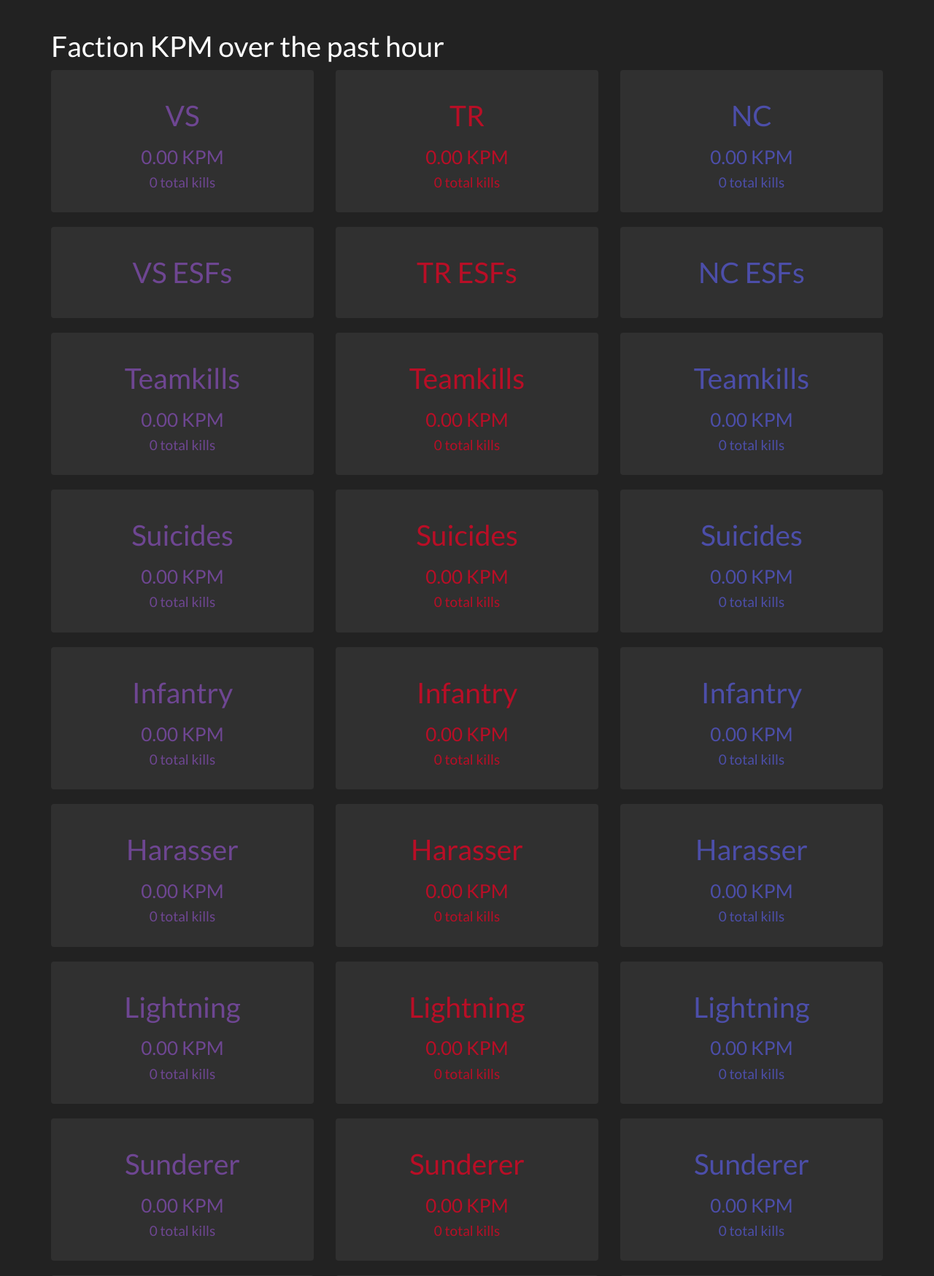
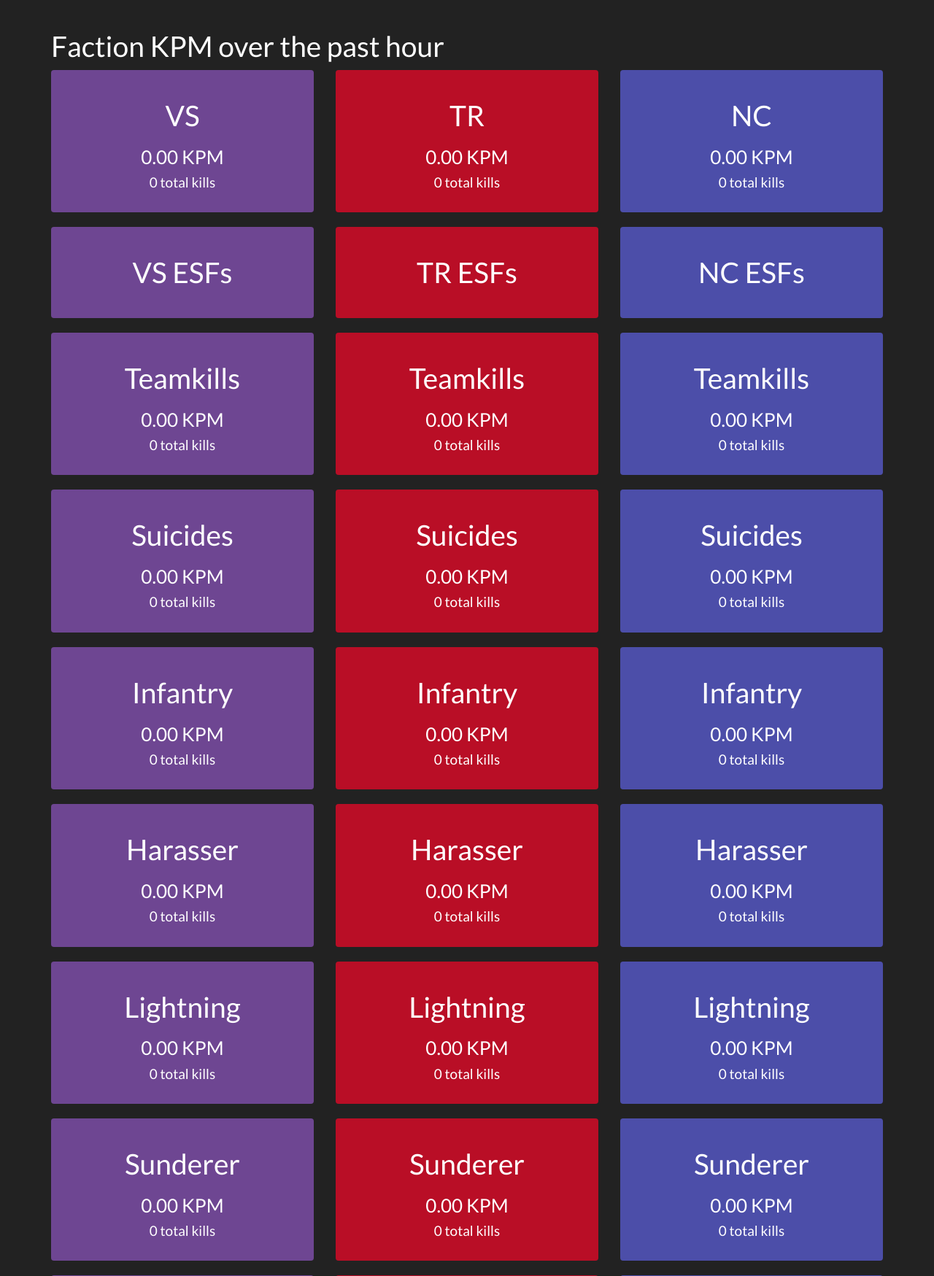
Before and after one commit to ajvpot/ps2-killboard, a Flask app: template templates/kpm.html in a window 1280 px wide. Shown: the part 60-1809 px from the top of the page at 73% size. Run offline with Flask 2, Linux system fonts and the light colour scheme; the template is opened without the code that fills it, so the values that code supplies are empty; parts of the project's set-up code (start-up, migrations or seed data) failed here and were passed over; some libraries are stand-ins or nearby versions; some web fonts are replaced.

Commit message:
What do you mean I broke the CSS?

```diff
--- a/core/util/ps2cache.py
+++ b/core/util/ps2cache.py
@@ -150,9 +150,7 @@ class PS2Cache(object):
 				return self.cache[type][key]
 			else:
 				self.miss += 1
-
-				if(_debugging):
-					log.msg("CACHE MISS: [%s]%s" % (type, key), system="cache")
+				log.msg("CACHE MISS: [%s]%s" % (type, key), system="cache")
 
 				return "CACHE MISS: key(%s)" % key # ToDo: Fix this
 
--- a/templates/kpm.html
+++ b/templates/kpm.html
@@ -16,21 +16,21 @@
 
 	<div class="row" style="text-align: center">
 		<div class="col-md-4">
-			<div class="well kpm vs">
+			<div class="well kpm vscell">
 				<h1>VS</h1>
 				<h3>{{ '%.2f' % (kpm.kills['vs'].average()) }} KPM</h3>
 				<h4>{{ kpm.kills['vs'].total()|int }} total kills</h4>
 			</div>
 		</div>
 		<div class="col-md-4">
-			<div class="well kpm tr">
+			<div class="well kpm trcell">
 				<h1>TR</h1>
 				<h3>{{ '%.2f' % (kpm.kills['tr'].average()) }} KPM</h3>
 				<h4>{{ kpm.kills['tr'].total()|int }} total kills</h4>
 			</div>
 		</div>
 		<div class="col-md-4">
-			<div class="well kpm nc">
+			<div class="well kpm nccell">
 				<h1>NC</h1>
 				<h3>{{ '%.2f' % (kpm.kills['nc'].average()) }} KPM</h3>
 				<h4>{{ kpm.kills['nc'].total()|int }} total kills</h4>
@@ -40,19 +40,19 @@
 
 	<div class="row" style="text-align: center">
 		<div class="col-md-4">
-			<div class="well kpm vs">
+			<div class="well kpm vscell">
 				<h1>VS ESFs</h1>
 				<h3>{{ esfcounter.track['vs'].total() }}</h3>
 			</div>
 		</div>
 		<div class="col-md-4">
-			<div class="well kpm tr">
+			<div class="well kpm trcell">
 				<h1>TR ESFs</h1>
 				<h3>{{ esfcounter.track['tr'].total() }}</h3>
 			</div>
 		</div>
 		<div class="col-md-4">
-			<div class="well kpm nc">
+			<div class="well kpm nccell">
 				<h1>NC ESFs</h1>
 				<h3>{{ esfcounter.track['nc'].total() }}</h3>
 			</div>
@@ -61,21 +61,21 @@
 
 	<div class="row" style="text-align: center">
 		<div class="col-md-4">
-			<div class="well kpm vs">
+			<div class="well kpm vscell">
 				<h1>Teamkills</h1>
 				<h3>{{ '%.2f' % (tkkpm.kills['vs'].average()) }} KPM</h3>
 				<h4>{{ tkkpm.kills['vs'].total()|int }} total kills</h4>
 			</div>
 		</div>
 		<div class="col-md-4">
-			<div class="well kpm tr">
+			<div class="well kpm trcell">
 				<h1>Teamkills</h1>
 				<h3>{{ '%.2f' % (tkkpm.kills['tr'].average()) }} KPM</h3>
 				<h4>{{ tkkpm.kills['tr'].total()|int }} total kills</h4>
 			</div>
 		</div>
 		<div class="col-md-4">
-			<div class="well kpm nc">
+			<div class="well kpm nccell">
 				<h1>Teamkills</h1>
 				<h3>{{ '%.2f' % (tkkpm.kills['nc'].average()) }} KPM</h3>
 				<h4>{{ tkkpm.kills['nc'].total()|int }} total kills</h4>
@@ -85,21 +85,21 @@
 
 	<div class="row" style="text-align: center">
 		<div class="col-md-4">
-			<div class="well kpm vs">
+			<div class="well kpm vscell">
 				<h1>Suicides</h1>
 				<h3>{{ '%.2f' % (suicidekpm.kills['vs'].average()) }} KPM</h3>
 				<h4>{{ suicidekpm.kills['vs'].total()|int }} total kills</h4>
 			</div>
 		</div>
 		<div class="col-md-4">
-			<div class="well kpm tr">
+			<div class="well kpm trcell">
 				<h1>Suicides</h1>
 				<h3>{{ '%.2f' % (suicidekpm.kills['tr'].average()) }} KPM</h3>
 				<h4>{{ suicidekpm.kills['tr'].total()|int }} total kills</h4>
 			</div>
 		</div>
 		<div class="col-md-4">
-			<div class="well kpm nc">
+			<div class="well kpm nccell">
 				<h1>Suicides</h1>
 				<h3>{{ '%.2f' % (suicidekpm.kills['nc'].average()) }} KPM</h3>
 				<h4>{{ suicidekpm.kills['nc'].total()|int }} total kills</h4>
@@ -109,21 +109,21 @@
 
 	<div class="row" style="text-align: center">
 		<div class="col-md-4">
-			<div class="well kpm vs">
+			<div class="well kpm vscell">
 				<h1>Infantry</h1>
 				<h3>{{ '%.2f' % (infantrykpm.kills['vs'].average()) }} KPM</h3>
 				<h4>{{ infantrykpm.kills['vs'].total()|int }} total kills</h4>
 			</div>
 		</div>
 		<div class="col-md-4">
-			<div class="well kpm tr">
+			<div class="well kpm trcell">
 				<h1>Infantry</h1>
 				<h3>{{ '%.2f' % (infantrykpm.kills['tr'].average()) }} KPM</h3>
 				<h4>{{ infantrykpm.kills['tr'].total()|int }} total kills</h4>
 			</div>
 		</div>
 		<div class="col-md-4">
-			<div class="well kpm nc">
+			<div class="well kpm nccell">
 				<h1>Infantry</h1>
 				<h3>{{ '%.2f' % (infantrykpm.kills['nc'].average()) }} KPM</h3>
 				<h4>{{ infantrykpm.kills['nc'].total()|int }} total kills</h4>
@@ -133,21 +133,21 @@
 
 	<div class="row" style="text-align: center">
 		<div class="col-md-4">
-			<div class="well kpm vs">
+			<div class="well kpm vscell">
 				<h1>Harasser</h1>
 				<h3>{{ '%.2f' % (harasserkpm.kills['vs'].average()) }} KPM</h3>
 				<h4>{{ harasserkpm.kills['vs'].total()|int }} total kills</h4>
 			</div>
 		</div>
 		<div class="col-md-4">
-			<div class="well kpm tr">
+			<div class="well kpm trcell">
 				<h1>Harasser</h1>
 				<h3>{{ '%.2f' % (harasserkpm.kills['tr'].average()) }} KPM</h3>
 				<h4>{{ harasserkpm.kills['tr'].total()|int }} total kills</h4>
 			</div>
 		</div>
 		<div class="col-md-4">
-			<div class="well kpm nc">
+			<div class="well kpm nccell">
 				<h1>Harasser</h1>
 				<h3>{{ '%.2f' % (harasserkpm.kills['nc'].average()) }} KPM</h3>
 				<h4>{{ harasserkpm.kills['nc'].total()|int }} total kills</h4>
@@ -157,21 +157,21 @@
 
 	<div class="row" style="text-align: center">
 		<div class="col-md-4">
-			<div class="well kpm vs">
+			<div class="well kpm vscell">
 				<h1>Lightning</h1>
 				<h3>{{ '%.2f' % (lightningkpm.kills['vs'].average()) }} KPM</h3>
 				<h4>{{ lightningkpm.kills['vs'].total()|int }} total kills</h4>
 			</div>
 		</div>
 		<div class="col-md-4">
-			<div class="well kpm tr">
+			<div class="well kpm trcell">
 				<h1>Lightning</h1>
 				<h3>{{ '%.2f' % (lightningkpm.kills['tr'].average()) }} KPM</h3>
 				<h4>{{ lightningkpm.kills['tr'].total()|int }} total kills</h4>
 			</div>
 		</div>
 		<div class="col-md-4">
-			<div class="well kpm nc">
+			<div class="well kpm nccell">
 				<h1>Lightning</h1>
 				<h3>{{ '%.2f' % (lightningkpm.kills['nc'].average()) }} KPM</h3>
 				<h4>{{ lightningkpm.kills['nc'].total()|int }} total kills</h4>
@@ -181,21 +181,21 @@
 
 	<div class="row" style="text-align: center">
 		<div class="col-md-4">
-			<div class="well kpm vs">
+			<div class="well kpm vscell">
 				<h1>Sunderer</h1>
 				<h3>{{ '%.2f' % (sundererkpm.kills['vs'].average()) }} KPM</h3>
 				<h4>{{ sundererkpm.kills['vs'].total()|int }} total kills</h4>
 			</div>
 		</div>
 		<div class="col-md-4">
-			<div class="well kpm tr">
+			<div class="well kpm trcell">
 				<h1>Sunderer</h1>
 				<h3>{{ '%.2f' % (sundererkpm.kills['tr'].average()) }} KPM</h3>
 				<h4>{{ sundererkpm.kills['tr'].total()|int }} total kills</h4>
 			</div>
 		</div>
 		<div class="col-md-4">
-			<div class="well kpm nc">
+			<div class="well kpm nccell">
 				<h1>Sunderer</h1>
 				<h3>{{ '%.2f' % (sundererkpm.kills['nc'].average()) }} KPM</h3>
 				<h4>{{ sundererkpm.kills['nc'].total()|int }} total kills</h4>
@@ -205,21 +205,21 @@
 
 	<div class="row" style="text-align: center">
 		<div class="col-md-4">
-			<div class="well kpm vs">
+			<div class="well kpm vscell">
 				<h1>Magrider</h1>
 				<h3>{{ '%.2f' % (tankkpm.kills['vs'].average()) }} KPM</h3>
 				<h4>{{ tankkpm.kills['vs'].total()|int }} total kills</h4>
 			</div>
 		</div>
 		<div class="col-md-4">
-			<div class="well kpm tr">
+			<div class="well kpm trcell">
 				<h1>Prowler</h1>
 				<h3>{{ '%.2f' % (tankkpm.kills['tr'].average()) }} KPM</h3>
 				<h4>{{ tankkpm.kills['tr'].total()|int }} total kills</h4>
 			</div>
 		</div>
 		<div class="col-md-4">
-			<div class="well kpm nc">
+			<div class="well kpm nccell">
 				<h1>Vanguard</h1>
 				<h3>{{ '%.2f' % (tankkpm.kills['nc'].average()) }} KPM</h3>
 				<h4>{{ tankkpm.kills['nc'].total()|int }} total kills</h4>
@@ -229,21 +229,21 @@
 
 	<div class="row" style="text-align: center">
 		<div class="col-md-4">
-			<div class="well kpm vs">
+			<div class="well kpm vscell">
 				<h1>Scythe</h1>
 				<h3>{{ '%.2f' % (esfkpm.kills['vs'].average()) }} KPM</h3>
 				<h4>{{ esfkpm.kills['vs'].total()|int }} total kills</h4>
 			</div>
 		</div>
 		<div class="col-md-4">
-			<div class="well kpm tr">
+			<div class="well kpm trcell">
 				<h1>Mosquito</h1>
 				<h3>{{ '%.2f' % (esfkpm.kills['tr'].average()) }} KPM</h3>
 				<h4>{{ esfkpm.kills['tr'].total()|int }} total kills</h4>
 			</div>
 		</div>
 		<div class="col-md-4">
-			<div class="well kpm nc">
+			<div class="well kpm nccell">
 				<h1>Reaver</h1>
 				<h3>{{ '%.2f' % (esfkpm.kills['nc'].average()) }} KPM</h3>
 				<h4>{{ esfkpm.kills['nc'].total()|int }} total kills</h4>
@@ -253,21 +253,21 @@
 
 	<div class="row" style="text-align: center">
 		<div class="col-md-4">
-			<div class="well kpm vs">
+			<div class="well kpm vscell">
 				<h1>Liberator</h1>
 				<h3>{{ '%.2f' % (libkpm.kills['vs'].average()) }} KPM</h3>
 				<h4>{{ libkpm.kills['vs'].total()|int }} total kills</h4>
 			</div>
 		</div>
 		<div class="col-md-4">
-			<div class="well kpm tr">
+			<div class="well kpm trcell">
 				<h1>Liberator</h1>
 				<h3>{{ '%.2f' % (libkpm.kills['tr'].average()) }} KPM</h3>
 				<h4>{{ libkpm.kills['tr'].total()|int }} total kills</h4>
 			</div>
 		</div>
 		<div class="col-md-4">
-			<div class="well kpm nc">
+			<div class="well kpm nccell">
 				<h1>Liberator</h1>
 				<h3>{{ '%.2f' % (libkpm.kills['nc'].average()) }} KPM</h3>
 				<h4>{{ libkpm.kills['nc'].total()|int }} total kills</h4>
```
Also changed, not shown: templates/feed.html (+5 -5 lines).
